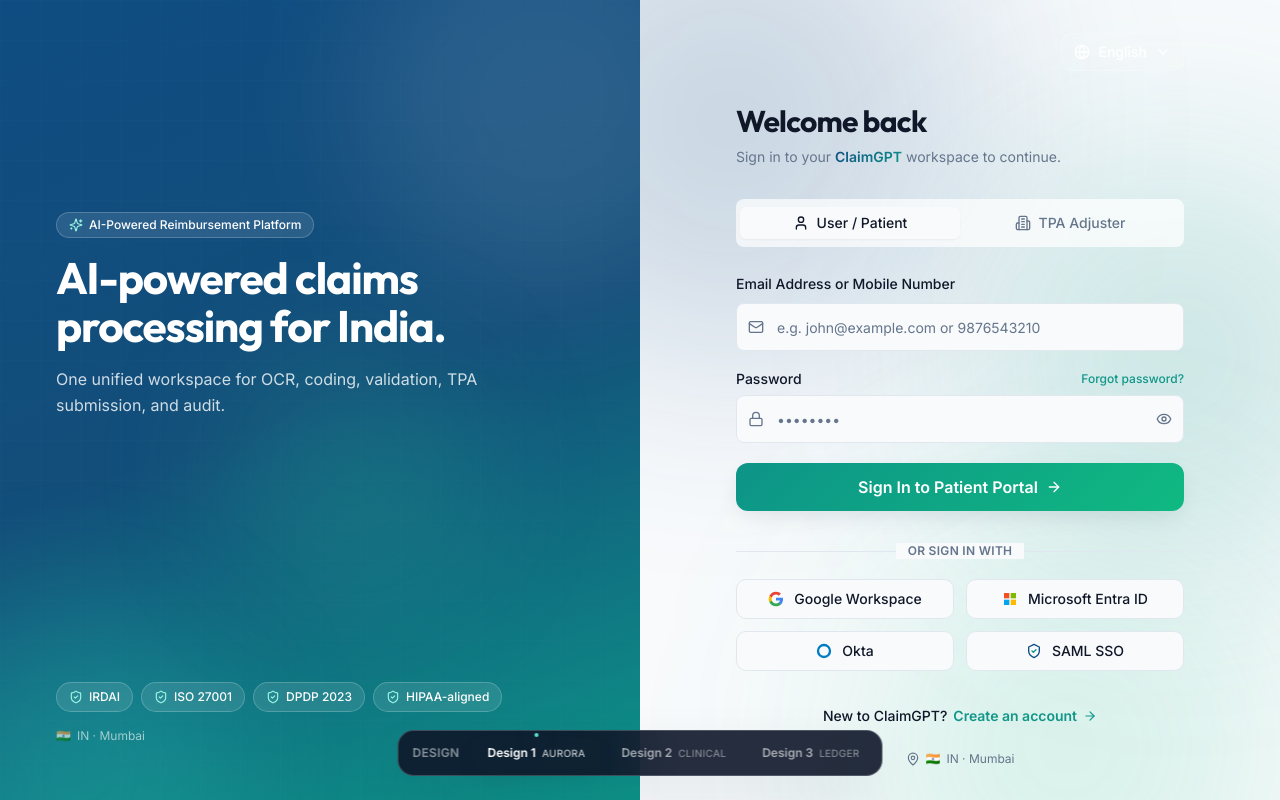
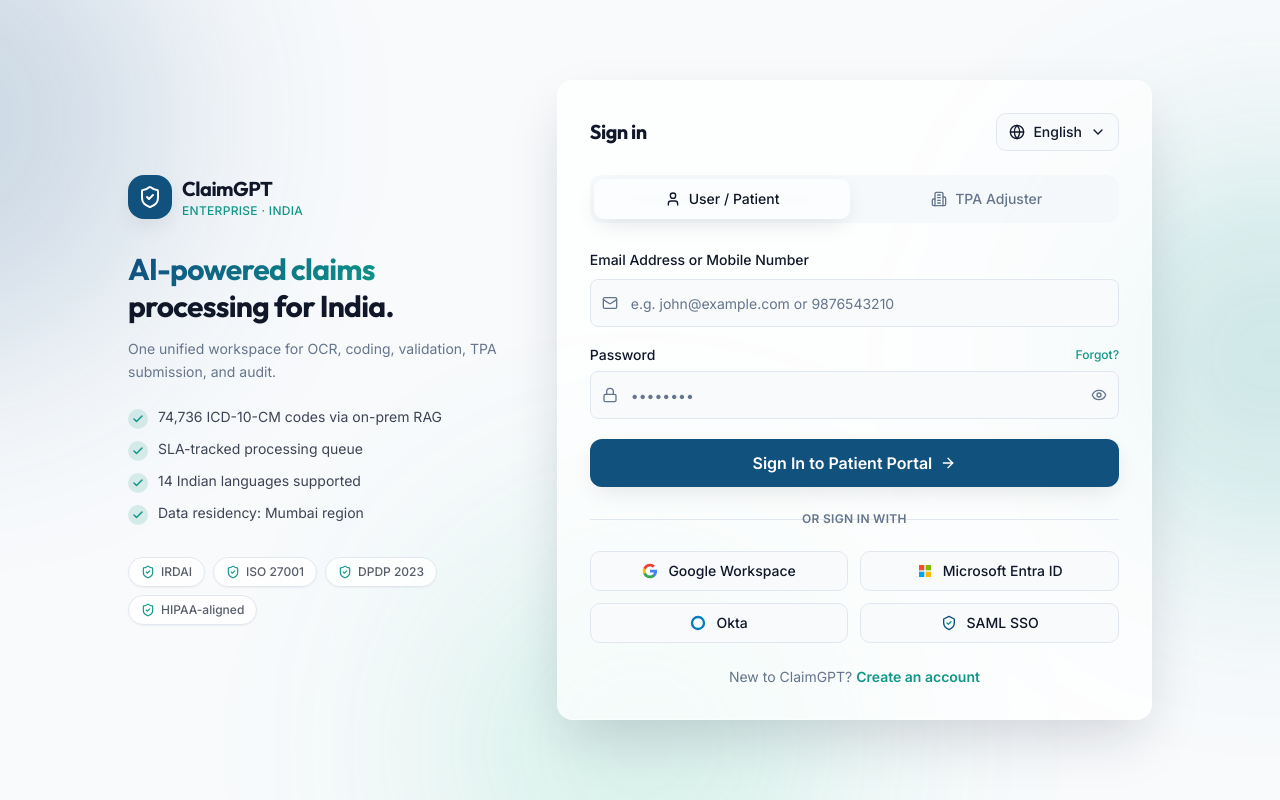
Before and after one commit to swagath-WCT/claimgpt-designs, a Next.js app: page /login in a window 1280 px wide. Built offline with nearby package versions, Linux system fonts and the light colour scheme.

Commit message:
feat: lock Design 2 (Clinical) as exclusive UI design and remove floating switcher

```diff
--- a/app/app/page.tsx
+++ b/app/app/page.tsx
@@ -2,15 +2,11 @@
 
 import { useEffect } from 'react';
 import { useRouter } from 'next/navigation';
-import { useDesign } from '@/components/claimgpt/design-context';
-import { DashboardAurora } from '@/components/claimgpt/dashboard-aurora';
 import { DashboardClinical } from '@/components/claimgpt/dashboard-clinical';
-import { DashboardLedger } from '@/components/claimgpt/dashboard-ledger';
 import { getStoredAuthSession } from '@/lib/auth';
 
 export default function AppPage() {
   const router = useRouter();
-  const { design } = useDesign();
 
   useEffect(() => {
     if (!getStoredAuthSession()) {
@@ -18,7 +14,5 @@ export default function AppPage() {
     }
   }, [router]);
 
-  if (design === 'clinical') return <DashboardClinical />;
-  if (design === 'ledger') return <DashboardLedger />;
-  return <DashboardAurora />;
+  return <DashboardClinical />;
 }
--- a/app/register/page.tsx
+++ b/app/register/page.tsx
@@ -1,14 +1,7 @@
 'use client';
 
-import { useDesign } from '@/components/claimgpt/design-context';
-import { RegisterAurora } from '@/components/claimgpt/register-aurora';
 import { RegisterClinical } from '@/components/claimgpt/register-clinical';
-import { RegisterLedger } from '@/components/claimgpt/register-ledger';
 
 export default function RegisterPage() {
-  const { design } = useDesign();
-
-  if (design === 'clinical') return <RegisterClinical />;
-  if (design === 'ledger') return <RegisterLedger />;
-  return <RegisterAurora />;
+  return <RegisterClinical />;
 }
--- a/components/claimgpt/design-context.tsx
+++ b/components/claimgpt/design-context.tsx
@@ -27,17 +27,10 @@ const DesignContext = createContext<DesignContextValue | null>(null);
 const STORAGE_KEY = 'claimgpt-design';
 
 export function DesignProvider({ children }: { children: React.ReactNode }) {
-  const [design, setDesignState] = useState<DesignId>('aurora');
+  const [design, setDesignState] = useState<DesignId>('clinical');
 
   useEffect(() => {
-    try {
-      const saved = window.localStorage.getItem(STORAGE_KEY) as DesignId | null;
-      if (saved && DESIGNS.some((d) => d.id === saved)) {
-        setDesignState(saved);
-      }
-    } catch {
-      // ignore
-    }
+    setDesignState('clinical');
   }, []);
 
   const setDesign = useCallback((id: DesignId) => {
--- a/components/claimgpt/design-switcher.tsx
+++ b/components/claimgpt/design-switcher.tsx
@@ -1,39 +1,5 @@
 'use client';
 
-import { DESIGNS, useDesign, type DesignId } from './design-context';
-import { cn } from '@/lib/utils';
-
 export function DesignSwitcher() {
-  const { design, setDesign } = useDesign();
-
-  return (
-    <div className="fixed bottom-4 left-1/2 z-50 -translate-x-1/2 animate-slide-up sm:bottom-6">
-      <div className="flex items-center gap-1 rounded-2xl border border-white/20 bg-slate-900/90 p-1.5 shadow-elevation backdrop-blur-xl">
-        <span className="hidden px-2 text-xs font-semibold uppercase tracking-wide text-white/50 sm:inline">
-          Design
-        </span>
-        {DESIGNS.map((d) => (
-          <button
-            key={d.id}
-            type="button"
-            onClick={() => setDesign(d.id as DesignId)}
-            className={cn(
-              'relative flex items-center gap-1.5 rounded-xl px-3 py-2 text-xs font-semibold transition-all tap-highlight-none sm:px-4',
-              design === d.id
-                ? 'bg-teal-gradient text-white shadow-elevation-sm'
-                : 'text-white/60 hover:bg-white/10 hover:text-white'
-            )}
-          >
-            <span>{d.label}</span>
-            <span className="hidden text-[10px] font-medium uppercase tracking-wide opacity-70 sm:inline">
-              {d.subtitle}
-            </span>
-            {design === d.id && (
-              <span className="absolute -top-1 left-1/2 h-1 w-1 -translate-x-1/2 rounded-full bg-teal-300 animate-pulse-glow" />
-            )}
-          </button>
-        ))}
-      </div>
-    </div>
-  );
+  return null;
 }
--- a/components/claimgpt/document-preview-modal.tsx
+++ b/components/claimgpt/document-preview-modal.tsx
@@ -135,6 +135,13 @@ export function DocumentPreviewModal({
     if (!isOpen) return;
     if (currentPageUrl && !imgError) return; // Skip PDF fetch if displaying page images directly
 
+    const isRealClaimId = claimId && claimId !== 'latest' && !claimId.startsWith('CLM-') && !claimId.startsWith('demo-') && claimId.length > 10;
+    if (!isRealClaimId && (!activeDocId || activeDocId === 'doc_default')) {
+      setLoading(false);
+      setError(null);
+      return;
+    }
+
     let active = true;
     setLoading(true);
     setError(null);
@@ -159,8 +166,7 @@ export function DocumentPreviewModal({
         });
         setLoading(false);
       })
-      .catch((err) => {
-        console.error("Error creating document blob URL:", err);
+      .catch(() => {
         if (active) {
           setError("Failed to render document preview inline. Please download the file to view its contents.");
           setLoading(false);
--- a/components/claimgpt/document-viewer.tsx
+++ b/components/claimgpt/document-viewer.tsx
@@ -157,16 +157,29 @@ export function DocumentViewer({
   // Fetch document bytes inline inside the tab
   useEffect(() => {
     let active = true;
-    const validClaimId = claimId && claimId !== 'latest' ? claimId : 'latest';
+    const isRealClaimId = claimId && claimId !== 'latest' && !claimId.startsWith('CLM-') && !claimId.startsWith('demo-') && claimId.length > 10;
     const activeDocId = activeDoc?.document_id || activeDoc?.id;
 
+    // If claim ID is mock or latest without real document, skip network fetch
+    if (!isRealClaimId && !currentPageUrl && (!activeDocId || activeDocId === 'doc_default')) {
+      setLoading(false);
+      setError(null);
+      return;
+    }
+
     let fileUrl = currentPageUrl || '';
+    if (!fileUrl && isRealClaimId) {
+      if (activeDocId && activeDocId !== 'doc_default') {
+        fileUrl = `http://localhost:8000/ingress/claims/${claimId}/documents/${activeDocId}/file?view=true`;
+      } else {
+        fileUrl = `http://localhost:8000/ingress/claims/${claimId}/file?view=true`;
+      }
+    }
+
     if (!fileUrl) {
-      if (activeDocId && activeDocId !== 'doc_default') {
-        fileUrl = `http://localhost:8000/ingress/claims/${validClaimId}/documents/${activeDocId}/file?view=true`;
-      } else {
-        fileUrl = `http://localhost:8000/ingress/claims/${validClaimId}/file?view=true`;
-      }
+      setLoading(false);
+      setError(null);
+      return;
     }
 
     setLoading(true);
@@ -188,8 +201,7 @@ export function DocumentViewer({
         });
         setLoading(false);
       })
-      .catch((err) => {
-        console.error("Error creating inline document blob URL:", err);
+      .catch(() => {
         if (active) {
           setError("Failed to render preview. Click 'Full Screen View' below to open the full modal.");
           setLoading(false);
--- a/lib/auth.ts
+++ b/lib/auth.ts
@@ -256,6 +256,14 @@ export async function authenticateWithPassword({
     if (backendResponse) {
       const backendData = await backendResponse.json().catch(() => ({}));
       if (backendResponse.ok) {
+        const savedFullName = typeof window !== 'undefined' ? localStorage.getItem('claimgpt_user_name') : null;
+        const resolvedName =
+          backendData?.user?.name ||
+          backendData?.user?.full_name ||
+          (backendData?.user?.first_name ? `${backendData.user.first_name} ${backendData.user.last_name || ''}`.trim() : null) ||
+          savedFullName ||
+          (username.includes('@') ? username.split('@')[0] : username);
+
         const localSession: AuthSession = {
           accessToken: `local-token-${Date.now()}`,
           refreshToken: `local-refresh-${Date.now()}`,
@@ -264,7 +272,7 @@ export async function authenticateWithPassword({
           role,
           user: {
             email: username,
-            name: username.split('@')[0] || username,
+            name: resolvedName,
             preferredUsername: username,
           },
         };
```
Also changed, not shown: 1 other file (tests, documents, lock files or other folders).
